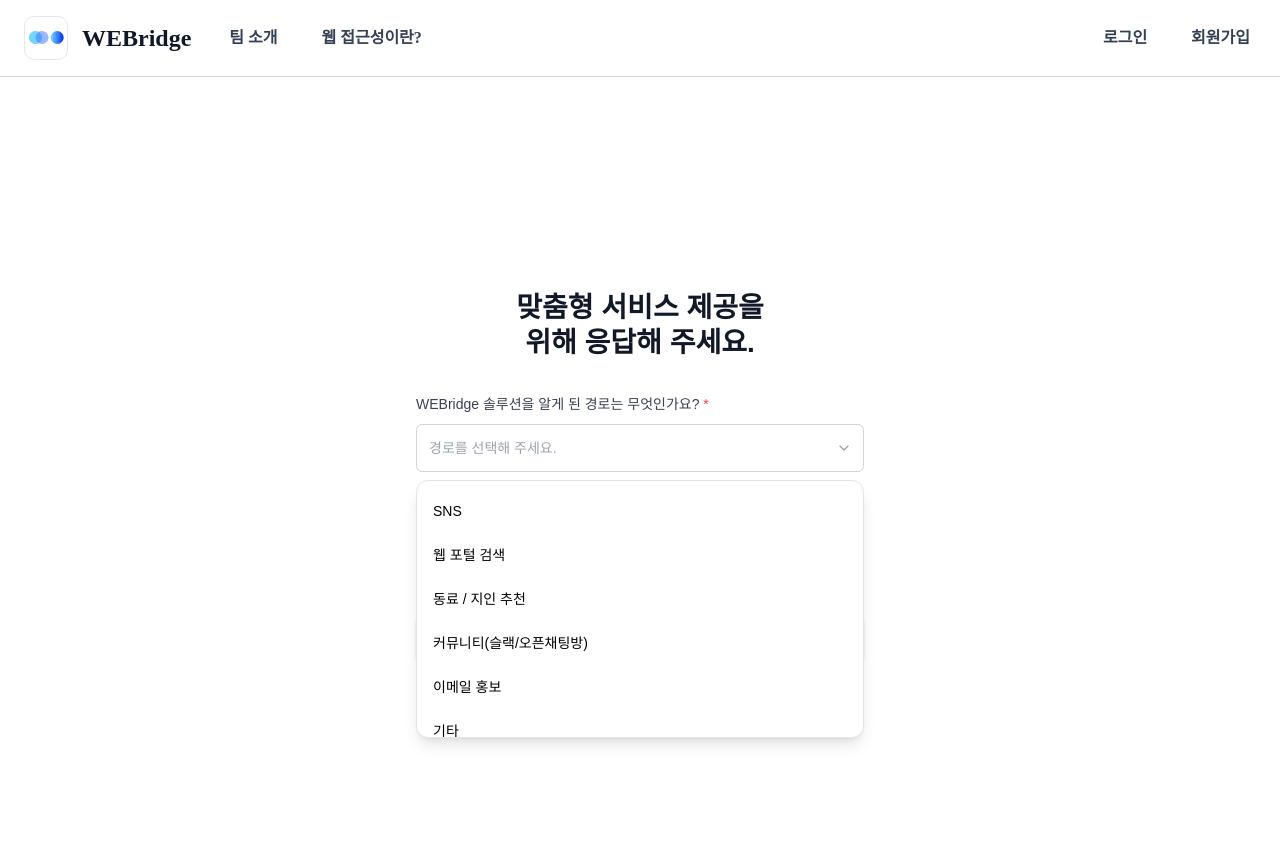
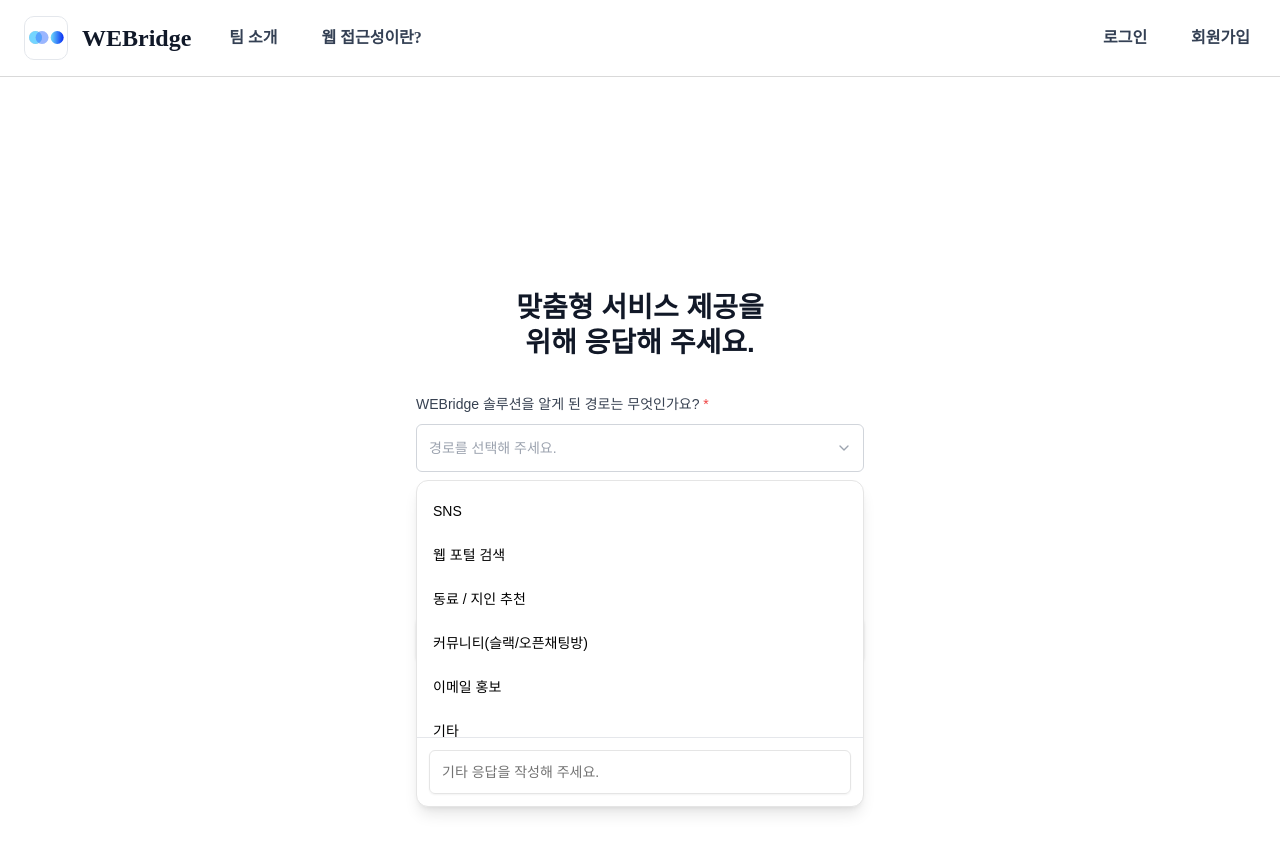
Before and after one commit to inable-it/webridge-frontend, a React (Vite) app: page /survey in a window 1280 px wide. Both pictures are taken after a click on the button "경로를 선택해 주세요.". Shown: the top 852 px of the page. Built offline with nearby package versions, Linux system fonts and the light colour scheme.

Commit message:
refactor: :recycle: 회원가입 후 설문조사 기타 항목 수정

```diff
--- a/src/components/common/Select.tsx
+++ b/src/components/common/Select.tsx
@@ -4,15 +4,20 @@ import type { Option } from "@/types/shared";
 import { Input } from "@/components/ui/input";
 
 type Props = {
-  value: string; // 코드값 "a"~"f" 또는 ""
+  value: string; // "a" ~ "f" 또는 ""
   onChange: (code: string) => void;
   options: Option[];
   placeholder?: string;
   error?: string;
-  showOtherInput?: boolean;
+
+  // 기타 입력
+  otherCode?: string; // 기본 "f"
   otherValue?: string;
   onChangeOther?: (v: string) => void;
   otherPlaceholder?: string;
+
+  // 드롭다운 하단에 항상 기타 입력 영역 보여줄지
+  alwaysShowOtherInput?: boolean;
 };
 
 export default function CustomSelect({
@@ -21,10 +26,11 @@ export default function CustomSelect({
   options,
   placeholder = "선택해 주세요.",
   error,
-  showOtherInput,
-  otherValue,
+  otherCode = "f",
+  otherValue = "",
   onChangeOther,
   otherPlaceholder = "기타 응답을 작성해 주세요.",
+  alwaysShowOtherInput = false,
 }: Props) {
   const [open, setOpen] = useState(false);
   const ref = useRef<HTMLDivElement>(null);
@@ -39,6 +45,15 @@ export default function CustomSelect({
     window.addEventListener("click", onClickOutside);
     return () => window.removeEventListener("click", onClickOutside);
   }, []);
+
+  const handlePick = (code: string) => {
+    onChange(code);
+    if (code !== otherCode && otherValue) {
+      // 다른 값 선택하면 기타 입력 초기화
+      onChangeOther?.("");
+    }
+    setOpen(false);
+  };
 
   return (
     <div className="relative" ref={ref}>
@@ -60,19 +75,13 @@ export default function CustomSelect({
 
       {/* Dropdown */}
       {open && (
-        <div
-          className="absolute z-20 w-full mt-2 overflow-hidden bg-white border shadow-lg rounded-xl"
-          role="listbox"
-        >
+        <div className="absolute z-20 w-full mt-2 overflow-hidden bg-white border shadow-lg rounded-xl">
           <ul className="py-2 overflow-auto max-h-64">
             {options.map((opt) => (
               <li key={opt.value}>
                 <button
                   type="button"
-                  onClick={() => {
-                    onChange(opt.value);
-                    setOpen(false);
-                  }}
+                  onClick={() => handlePick(opt.value)}
                   className={`w-full px-4 py-3 text-sm text-left hover:bg-gray-50
                     ${opt.value === value ? "bg-blue-50 text-blue-600" : ""}
                   `}
@@ -83,14 +92,21 @@ export default function CustomSelect({
             ))}
           </ul>
 
-          {/* ‘기타’ 선택 시 하단 입력 (이미지처럼 구분선 아래 입력 영역) */}
-          {showOtherInput && (
+          {/* 하단 기타 입력 (항상 노출 옵션) */}
+          {(alwaysShowOtherInput || value === otherCode) && (
             <>
               <div className="h-px bg-gray-200" />
               <div className="p-3">
                 <Input
-                  value={otherValue ?? ""}
-                  onChange={(e) => onChangeOther?.(e.target.value)}
+                  value={otherValue}
+                  onFocus={() => {
+                    if (value !== otherCode) onChange(otherCode); // 포커스만 해도 f로 설정
+                  }}
+                  onChange={(e) => {
+                    const v = e.target.value;
+                    if (value !== otherCode) onChange(otherCode); // 타이핑하면 f 설정
+                    onChangeOther?.(v);
+                  }}
                   placeholder={otherPlaceholder}
                   className="h-11"
                 />
--- a/src/pages/SurveyPage.tsx
+++ b/src/pages/SurveyPage.tsx
@@ -10,7 +10,6 @@ const SurveyPage = () => {
   const navigate = useNavigate();
   const [createExtraInfo, { isLoading }] = useCreateUserExtraInfoMutation();
 
-  // 코드값 보관 ("", "a"~"f")
   const [path, setPath] = useState<Code | "">("");
   const [pathOther, setPathOther] = useState("");
   const [job, setJob] = useState<Code | "">("");
@@ -23,17 +22,20 @@ const SurveyPage = () => {
     jobOther?: string;
   }>({});
 
-  const isPathOther = path === "f"; // 기타
-  const isJobOther = job === "f";
-
+  // 유효성 검사: 기타 값이 있으면 코드 f, 없으면 일반 선택 필수
   const validate = () => {
     const next: typeof errors = {};
-    if (!path) next.path = "경로를 선택해 주세요.";
-    if (!job) next.job = "직군을 선택해 주세요.";
-    if (isPathOther && !pathOther.trim())
+    const usePathOther = !!pathOther.trim();
+    const useJobOther = !!jobOther.trim();
+
+    if (!usePathOther && !path) next.path = "경로를 선택해 주세요.";
+    if (usePathOther && !pathOther.trim())
       next.pathOther = "기타 경로를 입력해 주세요.";
-    if (isJobOther && !jobOther.trim())
+
+    if (!useJobOther && !job) next.job = "직군을 선택해 주세요.";
+    if (useJobOther && !jobOther.trim())
       next.jobOther = "기타 직군을 입력해 주세요.";
+
     setErrors(next);
     return Object.keys(next).length === 0;
   };
@@ -42,15 +44,20 @@ const SurveyPage = () => {
     e.preventDefault();
     if (!validate()) return;
 
+    // 안전장치: other 입력이 있으면 f로 치환
+    const finalPath: Code = pathOther.trim() ? "f" : (path as Code);
+    const finalJob: Code = jobOther.trim() ? "f" : (job as Code);
+
     try {
       await createExtraInfo({
-        path_to_webridge: path!, // "a"~"f"
-        path_to_webridge_other: isPathOther ? pathOther.trim() : undefined,
-        occupation: job!, // "a"~"f"
-        occupation_other: isJobOther ? jobOther.trim() : undefined,
+        path_to_webridge: finalPath, // a~f (기타 입력 시 f)
+        path_to_webridge_other:
+          finalPath === "f" ? pathOther.trim() : undefined,
+        occupation: finalJob, // a~f (기타 입력 시 f)
+        occupation_other: finalJob === "f" ? jobOther.trim() : undefined,
       }).unwrap();
 
-      navigate("/login");
+      navigate("/dashboard");
     } catch (err: any) {
       alert(err?.data?.message || "제출 중 오류가 발생했습니다.");
     }
@@ -78,7 +85,6 @@ const SurveyPage = () => {
             value={path}
             onChange={(code) => {
               setPath(code as Code);
-              // 코드가 변경될 때 기타가 아니라면 입력 초기화
               if (code !== "f") setPathOther("");
               setErrors((p) => ({
                 ...p,
@@ -89,13 +95,18 @@ const SurveyPage = () => {
             options={PATH_OPTIONS}
             placeholder="경로를 선택해 주세요."
             error={errors.path}
-            showOtherInput={isPathOther}
             otherValue={pathOther}
             onChangeOther={(v) => {
               setPathOther(v);
-              if (v) setErrors((p) => ({ ...p, pathOther: undefined }));
+              // 기타 입력이 생기면 에러 제거
+              setErrors((p) => ({
+                ...p,
+                path: undefined,
+                pathOther: undefined,
+              }));
             }}
             otherPlaceholder="기타 응답을 작성해 주세요."
+            alwaysShowOtherInput
           />
           {errors.pathOther && (
             <p className="text-sm text-red-500">{errors.pathOther}</p>
@@ -117,13 +128,13 @@ const SurveyPage = () => {
             options={JOB_OPTIONS}
             placeholder="직군을 선택해 주세요."
             error={errors.job}
-            showOtherInput={isJobOther}
             otherValue={jobOther}
             onChangeOther={(v) => {
               setJobOther(v);
-              if (v) setErrors((p) => ({ ...p, jobOther: undefined }));
+              setErrors((p) => ({ ...p, job: undefined, jobOther: undefined }));
             }}
             otherPlaceholder="기타 응답을 작성해 주세요."
+            alwaysShowOtherInput
           />
           {errors.jobOther && (
             <p className="text-sm text-red-500">{errors.jobOther}</p>
```
